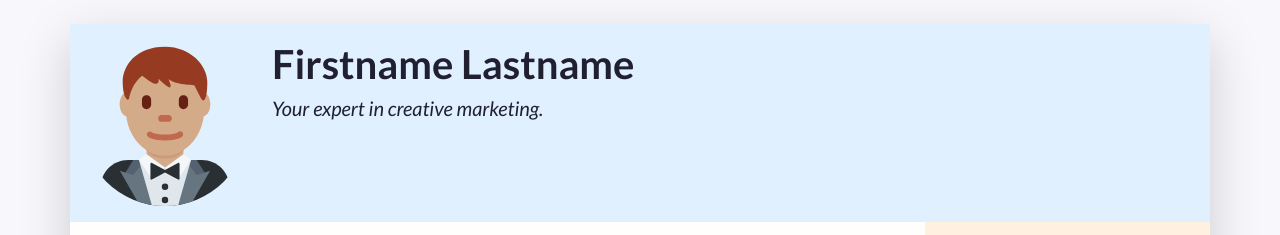
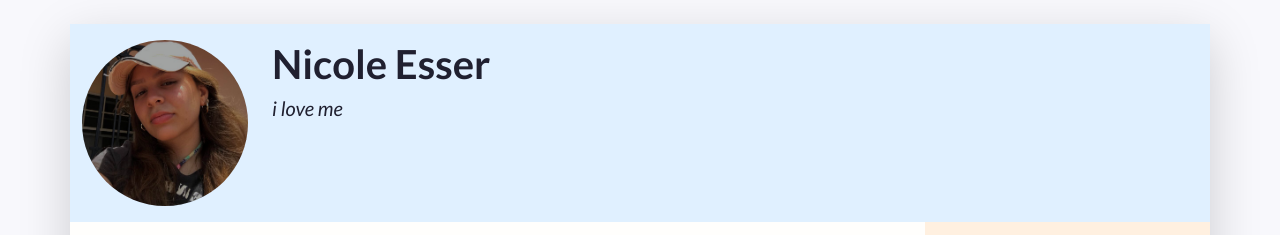
Before and after one commit to NicoleEsser/BUASMEDIA, a plain HTML site: page index.html in a window 1280 px wide. Shown: the top 235 px of the page. Drawn offline with nearby package versions, Linux system fonts and the light colour scheme.

Commit message:
image update
change image Nicole and some other stuff

```diff
--- a/index.html
+++ b/index.html
@@ -43,14 +43,14 @@
             "w-100" makes sure the image takes the full width of the column it's in
             "rounded-circle" cuts a circle around the image
           -->
-          <img class="w-100 rounded-circle my-3" src="images/portrait.svg" alt="Portrait of Firstname Lastname" width="160">
+          <img class="w-100 rounded-circle my-3" src="images/me.jpg" alt="Portrait of Firstname Lastname" width="160">
         </div>
         <!--
           A container to wrap around your name and tagline. Full-width at small size, then columns of increasing size.
         -->
         <div class="col-12 col-sm-8 col-md-9 col-lg-10 my-3 header-content">
-          <h1 class="fw-bolder">Firstname Lastname</h1>
-          <h5 class="fst-italic tagline">Your expert in creative marketing.</h5>
+          <h1 class="fw-bolder">Nicole Esser</h1>
+          <h5 class="fst-italic tagline">i love me&nbsp;</h5>
         </div>
       </header>
 
```
Also changed, not shown: hiclass.html (added, +17 -0 lines), images/me.JPG (added).
